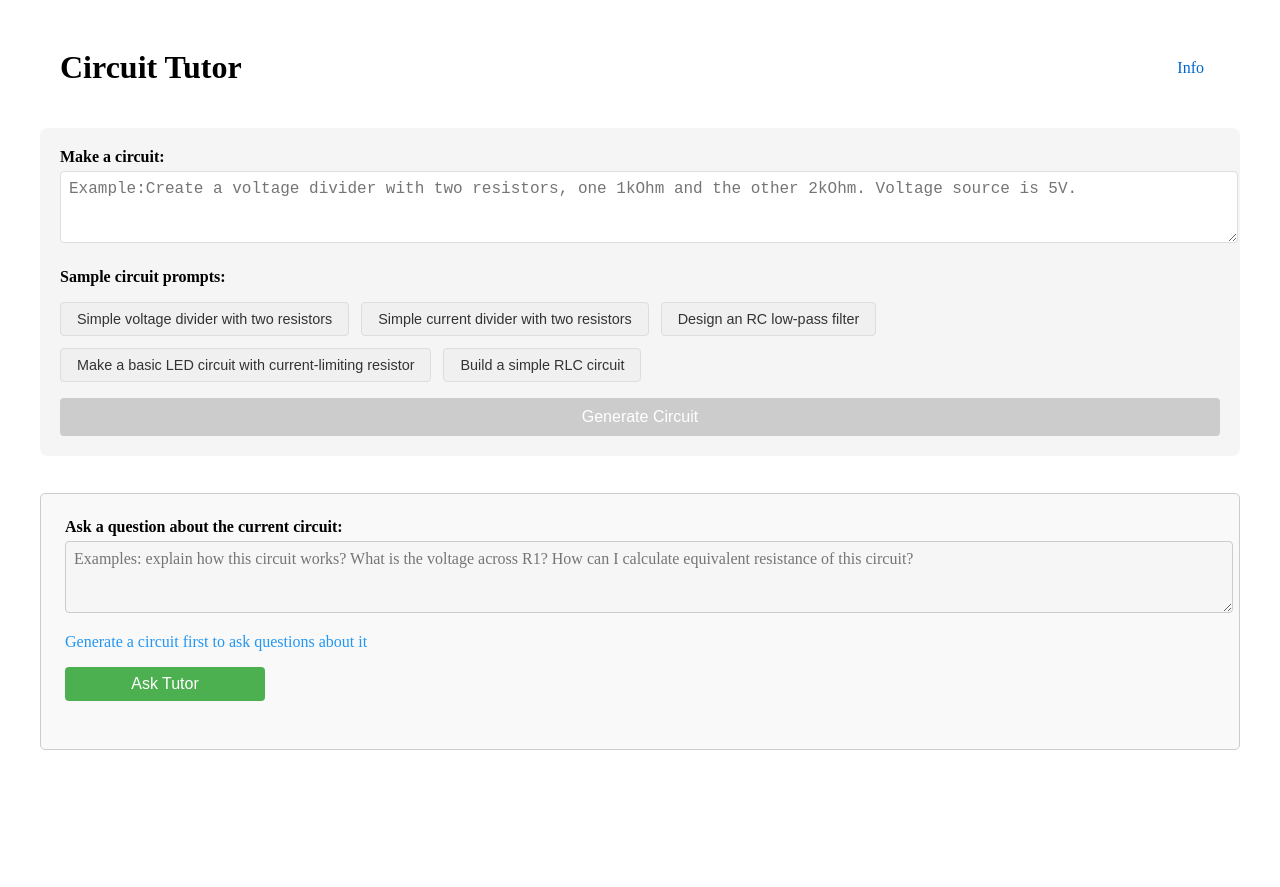
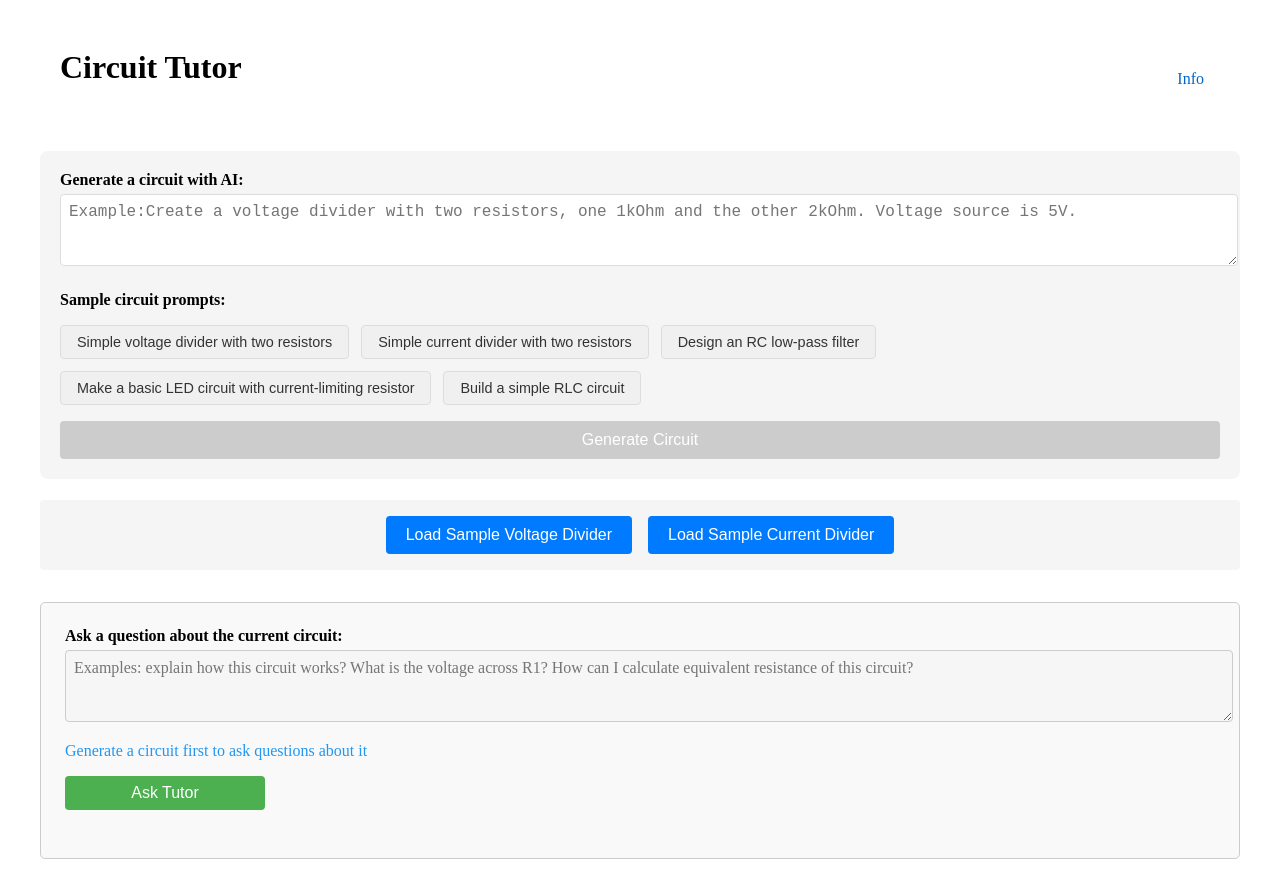
Before and after one commit to andrew-noble/circuit-tutor, a React (Vite) app in the folder frontend/: page / in a window 1280 px wide. Before the commit the page ends 800 px from the top, so only its background shows below. Built offline with nearby package versions, Linux system fonts and the light colour scheme.

Commit message:
frontend aesthetics

```diff
--- a/frontend/src/App.tsx
+++ b/frontend/src/App.tsx
@@ -3,7 +3,7 @@ import React, { useState } from "react";
 import { BrowserRouter as Router, Routes, Route, Link } from "react-router-dom";
 import CircuitVisualization from "./components/CircuitVisualization";
 import CircuitForm from "./components/CircuitForm";
-// import DebugCircuitButtons from "./components/DebugCircuitButtons";
+import SampleCircuitButtons from "./components/SampleCircuitButtons";
 import CircuitTutor from "./components/CircuitTutor";
 import Info from "./components/Info";
 import type { CircuitData } from "./types";
@@ -14,13 +14,13 @@ const MainPage: React.FC = () => {
   return (
     <div className="app">
       <div className="header">
-        <h1>Circuit Tutor</h1>
+        <h1 style={{ height: "60px" }}>Circuit Tutor</h1>
         <Link to="/info" className="info-link">
           Info
         </Link>
       </div>
-      {/* <DebugCircuitButtons onCircuitReceived={setCircuitData} /> */}
       <CircuitForm onCircuitReceived={setCircuitData} />
+      <SampleCircuitButtons onCircuitReceived={setCircuitData} />
       {circuitData && <CircuitVisualization circuitData={circuitData} />}
       <CircuitTutor circuitData={circuitData} />
     </div>
--- a/frontend/src/components/CircuitForm.tsx
+++ b/frontend/src/components/CircuitForm.tsx
@@ -79,7 +79,7 @@ const CircuitForm: React.FC<CircuitFormProps> = ({ onCircuitReceived }) => {
     <div className="circuit-form-container">
       <form onSubmit={handleSubmit} className="circuit-form">
         <div className="form-group">
-          <label htmlFor="circuit-prompt">Make a circuit:</label>
+          <label htmlFor="circuit-prompt">Generate a circuit with AI:</label>
           <textarea
             id="circuit-prompt"
             value={prompt}
--- a/frontend/src/components/Info.tsx
+++ b/frontend/src/components/Info.tsx
@@ -9,7 +9,8 @@ const Info: React.FC = () => {
         <p>
           Circuit Tutor is an interactive learning tool designed to help
           students understand basic circuit theory via visualization and
-          feedback from an LLM.
+          feedback from an LLM. It uses o3-mini to generate circuits and gpt-4o
+          to tutor.
         </p>
         <p>
           Currently, it only supports circuits with a single voltage source and
--- a/frontend/src/components/DebugCircuitButtons.tsx
+++ b/frontend/src/components/SampleCircuitButtons.tsx
@@ -1,11 +1,11 @@
 import React from "react";
 import type { CircuitData } from "../types";
 
-interface DebugCircuitButtonsProps {
+interface SampleCircuitButtonsProps {
   onCircuitReceived: (circuit: CircuitData) => void;
 }
 
-const DebugCircuitButtons: React.FC<DebugCircuitButtonsProps> = ({
+const DebugCircuitButtons: React.FC<SampleCircuitButtonsProps> = ({
   onCircuitReceived,
 }) => {
   const [error, setError] = React.useState<string | null>(null);
@@ -34,13 +34,13 @@ const DebugCircuitButtons: React.FC<DebugCircuitButtonsProps> = ({
           onClick={() => fetchCircuit("voltage-divider")}
           className="example-button"
         >
-          Load Debug Voltage Divider
+          Load Sample Voltage Divider
         </button>
         <button
           onClick={() => fetchCircuit("current-divider")}
           className="example-button"
         >
-          Load Debug Current Divider
+          Load Sample Current Divider
         </button>
       </div>
     </div>
```
